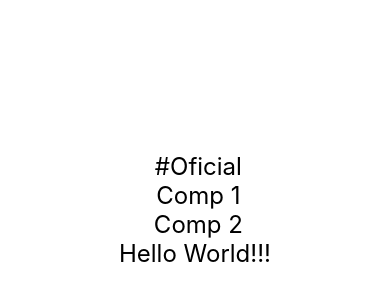
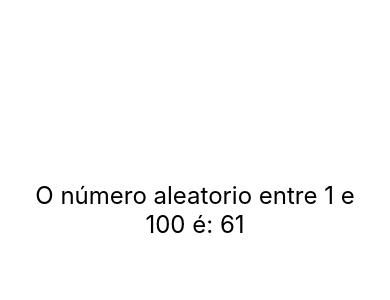
Before and after one commit to Tartaminos/Curso-react-native, a React Native app: screen / in a window 390 px wide. Shown: the part 212-512 px from the top of the page. Built offline with nearby package versions, Linux system fonts and the light colour scheme.

Commit message:
exercicio de randomização

```diff
--- a/src/App.js
+++ b/src/App.js
@@ -3,17 +3,25 @@ import { View, StyleSheet } from 'react-native'
 
 import First from './components/First'
 import CompPadrao, { Comp1, Comp2 } from './components/Multi'
+import MinMax from "./components/MinMax"
+import Randon from "./components/Randon"
 
 export default () => (
         <View style={style.App}>
 
-            <CompPadrao />
+            <Randon min={1} max={100} />
+
+
+           {/* <CompPadrao />
 
             <Comp1 />
 
             <Comp2 />
 
-            <First />
+            <MinMax min={3} max={20} />
+
+
+           <First />*/}
         </View>
 )
 
@@ -22,7 +30,9 @@ const style = StyleSheet.create({
     App: {
         flexGrow: 1,
         justifyContent: "center",
-        alignItems: "center"
+        alignItems: "center",
+        padding: 20,
+        flexShrink: 1
     }
 
 })
--- /dev/null
+++ b/src/components/MinMax.js
@@ -0,0 +1,9 @@
+import React from "react"
+import { Text } from 'react-native'
+import style from "./style"
+
+export default (props) => (
+        <Text style={style.biggerText}>
+            O valor {props.max} é maior que o valor {props.min}
+        </Text>
+)
--- /dev/null
+++ b/src/components/Randon.js
@@ -0,0 +1,23 @@
+{/* desafio do número aleatorio
+
+    passar dois números para o componente
+
+    gerar de forma aleatoria o número gerado dentro do range do valor minimo e maximo
+
+    mostrar na tela do app
+
+*/}
+
+import React from "react"
+import { Text } from 'react-native'
+import style from "./style"
+
+export default ({min, max}) => (
+    <Text style={style.biggerText}>
+        O número aleatorio entre {min} e {max} é: {randomizeInRange(min, max)}
+    </Text>
+)
+
+function randomizeInRange(min, max) {
+    return parseInt(Math.random() * (max - min)) + min
+}
--- a/src/components/style.js
+++ b/src/components/style.js
@@ -2,6 +2,7 @@ import { StyleSheet } from "react-native";
 
 export default StyleSheet.create({
     biggerText: {
-        fontSize: 24
+        fontSize: 24,
+        textAlign: "center",
     }
 })
```
